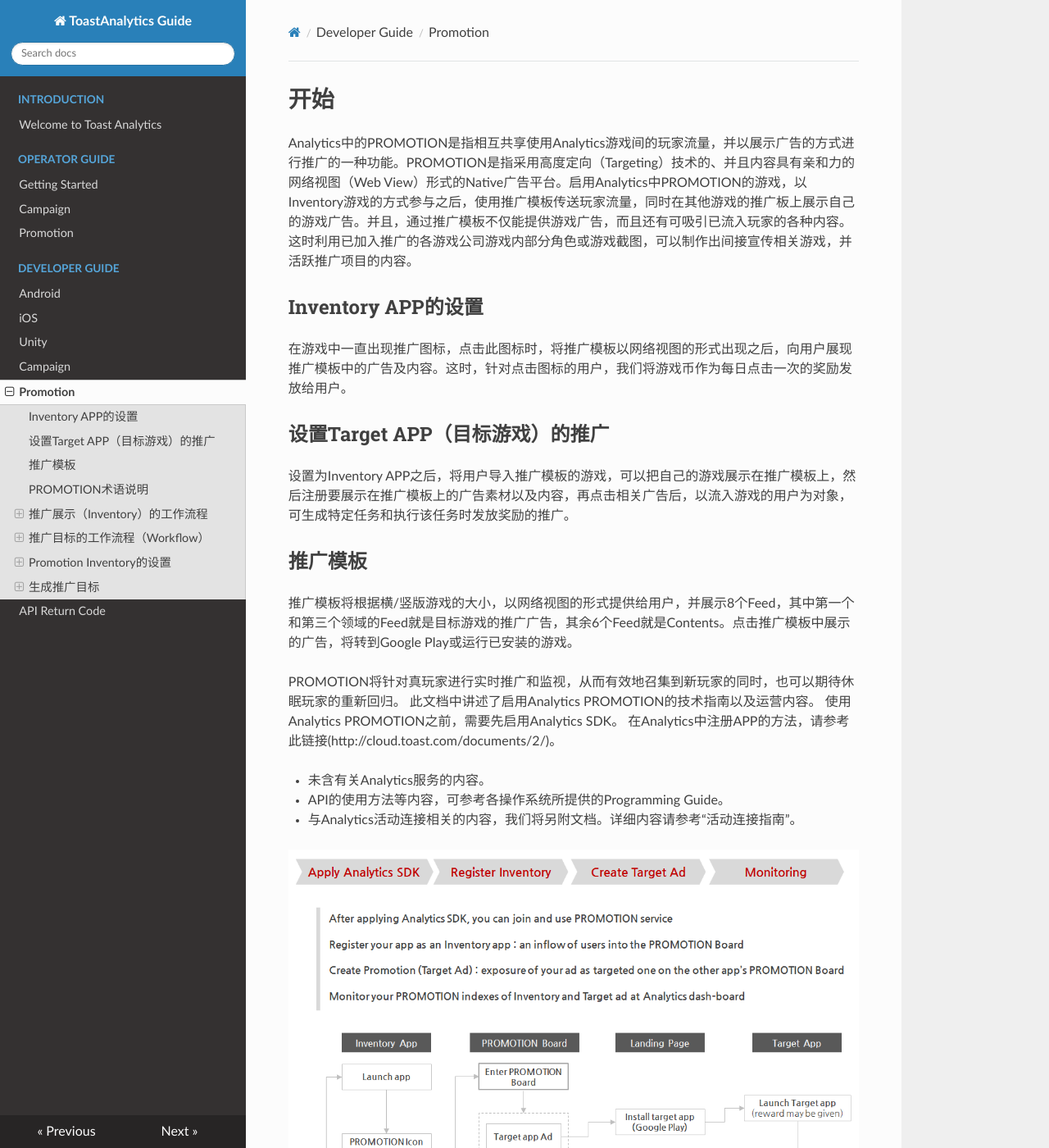
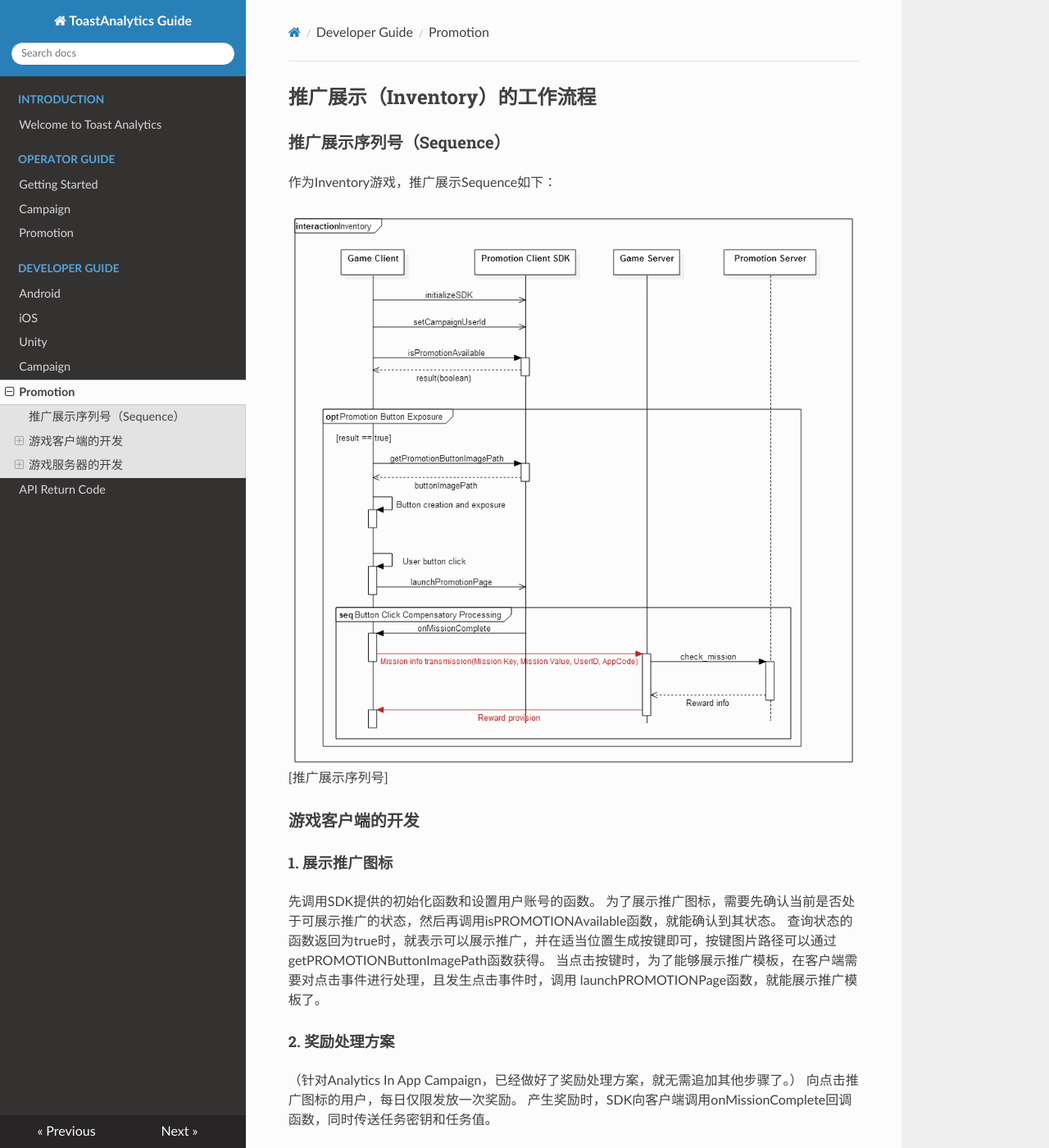
Before and after one commit to ToastAnalytics/ToastAnalytics_ZH, an MkDocs documentation site: the page built from docs/Developer/8. Promotion Developer Guide.md, in a window 1280 px wide and 1400 px high. Shown: the whole window at 82% size. Built offline with MkDocs 1.6.1, drawn with Linux system fonts in a browser that asks for light colours; nearby versions of some CDN libraries; old or Windows-style settings are respelled for this version of MkDocs; some of the changed text lies outside the part shown.

Commit message:
Update 8. Promotion Developer Guide.md

```diff
--- a/docs/Developer/8. Promotion Developer Guide.md
+++ b/docs/Developer/8. Promotion Developer Guide.md
@@ -1,50 +1,3 @@
-# 开始
-
-Analytics中的PROMOTION是指相互共享使用Analytics游戏间的玩家流量，并以展示广告的方式进行推广的一种功能。PROMOTION是指采用高度定向（Targeting）技术的、并且内容具有亲和力的网络视图（Web View）形式的Native广告平台。启用Analytics中PROMOTION的游戏，以Inventory游戏的方式参与之后，使用推广模板传送玩家流量，同时在其他游戏的推广板上展示自己的游戏广告。并且，通过推广模板不仅能提供游戏广告，而且还有可吸引已流入玩家的各种内容。这时利用已加入推广的各游戏公司游戏内部分角色或游戏截图，可以制作出间接宣传相关游戏，并活跃推广项目的内容。
-
-## Inventory APP的设置
-
-在游戏中一直出现推广图标，点击此图标时，将推广模板以网络视图的形式出现之后，向用户展现推广模板中的广告及内容。这时，针对点击图标的用户，我们将游戏币作为每日点击一次的奖励发放给用户。
-
-
-## 设置Target APP（目标游戏）的推广
-
-设置为Inventory APP之后，将用户导入推广模板的游戏，可以把自己的游戏展示在推广模板上，然后注册要展示在推广模板上的广告素材以及内容，再点击相关广告后，以流入游戏的用户为对象，可生成特定任务和执行该任务时发放奖励的推广。
-
-## 推广模板
-
-推广模板将根据横/竖版游戏的大小，以网络视图的形式提供给用户，并展示8个Feed，其中第一个和第三个领域的Feed就是目标游戏的推广广告，其余6个Feed就是Contents。点击推广模板中展示的广告，将转到Google Play或运行已安装的游戏。
-
-PROMOTION将针对真玩家进行实时推广和监视，从而有效地召集到新玩家的同时，也可以期待休眠玩家的重新回归。
-此文档中讲述了启用Analytics PROMOTION的技术指南以及运营内容。
-使用Analytics PROMOTION之前，需要先启用Analytics SDK。
-在Analytics中注册APP的方法，请参考此链接(http://cloud.toast.com/documents/2/)。
-
-* 未含有关Analytics服务的内容。
-* API的使用方法等内容，可参考各操作系统所提供的Programming Guide。
-* 与Analytics活动连接相关的内容，我们将另附文档。详细内容请参考“活动连接指南”。
-
-
-![PORMOTION Workflow](images/promotion_workflow.png)
-[PORMOTION Workflow]
-
-## PROMOTION术语说明
-
-在PROMOTION服务中将使用如下术语：
-
-
-| 术语                  | 说明               |
-|-----------------------|--------------------|
-是指通过APP内的PROMOTION图标，将用户导入到推广模板后，在推广模板中展示APP广告，并且 针对通过广告流入的用户推出特定任务后，向其发放相应奖励的Toast Analytics的功能以及服务名。|
-| 推广模板 | 作为展示PROMOTION广告及内容的地方，当点击APP内PROMOTION图标时，会以网络视图形式提供给用户。通过自身的应用程序来提供的推广模板中，将不展示自己的应用程序广告，而是通过其他Inventory游戏的推广模板展示自己的应用程序广告。 |
-| Inventory游戏(APP) |展示推广模板的游戏。展示游戏内的PROMOTION图标，当用户点击图标时，将展示推广模板。每日将针对点击 PROMOTION图标的用户发放一次奖励。|
-| Target（目标）游戏 (APP) | 展示在推广模板上的游戏。在推广模板上设置要展示的广告素材、任务及奖励内容时，就会成为目标游戏。 |
-| 推广生成 | 是指在推广模板上注册要展示的广告素材以及任务和奖励来完成推广的设置。|
-| （推广）任务 | 是指点击展示在推广模板中广告的用户，为了获得推广奖励而需要完成的目标。|
-|（推广）奖励 | 是指用户完成任务时，要发放的APP内的虚拟货币。 |
-| （推广）素材 | 是指在推广模板上要给用户展示的推广广告。 |
-
-
 ## 推广展示（Inventory）的工作流程
 
 ### 推广展示序列号（Sequence）
```
